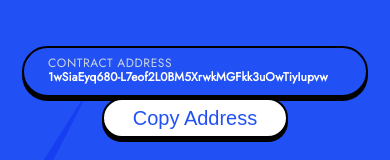
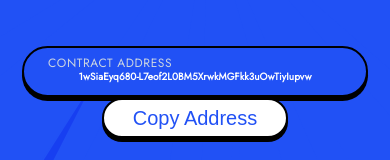
Before and after one commit to Feranmiola/HomeOfMemes, a React (Vite) app: page / in a window 390 px wide. Shown: the part 616-776 px from the top of the page. Built offline with nearby package versions, Linux system fonts and the light colour scheme; a web font is replaced by a local one.

Commit message:
mobile update

```diff
--- a/package.json
+++ b/package.json
@@ -19,6 +19,7 @@
     "clsx": "^2.1.1",
     "lucide-react": "^0.378.0",
     "pnpm": "^9.0.6",
+    "primereact": "^10.6.5",
     "react": "^18.2.0",
     "react-dom": "^18.2.0",
     "react-router-dom": "^6.23.0",
--- a/src/components/HomeSection.tsx
+++ b/src/components/HomeSection.tsx
@@ -95,8 +95,8 @@
                 <div className=' flex flex-col  mt-5 w-[346px] h-[51.06px] bg-homeBG rounded-full shadow-outline-bottom'>
                   <div className='items-center justify-center flex-col mt-[4px]'>
                       <p className='contractAddressTextsm text-slate-300 mt-1 ml-6'>CONTRACT ADDRESS</p>
-                      <div className='flex '>
-                        <p className='ml-6 text-white font-jost contractAddresssm '>{contractAddress}</p>
+                      <div className='flex items-center justify-center '>
+                        <p className=' text-white font-jost contractAddresssm '>{contractAddress}</p>
                     </div>
                     <div className=' flex items-center justify-center mt-8'>
                       <Button onClick={handleCopy} className='bg-white shadow-outline-bottom hover:bg-slate-300 rounded-full w-[186.94px] text-copyAddressColor text-xl font-jockey mt-[-19px] '>Copy Address</Button>
--- a/src/globals.css
+++ b/src/globals.css
@@ -417,11 +417,11 @@
 }
 .contractAddresssm{
   font-family: Jost;
-  font-size: 12px;
+  font-size: 10px;
   font-weight: 600;
   line-height: 14.4px;
   letter-spacing: 0.01em;
-  text-align: left;
+  text-align: center;
 
 }
 
```
Also changed, not shown: 1 other file (tests, documents, lock files or other folders).
